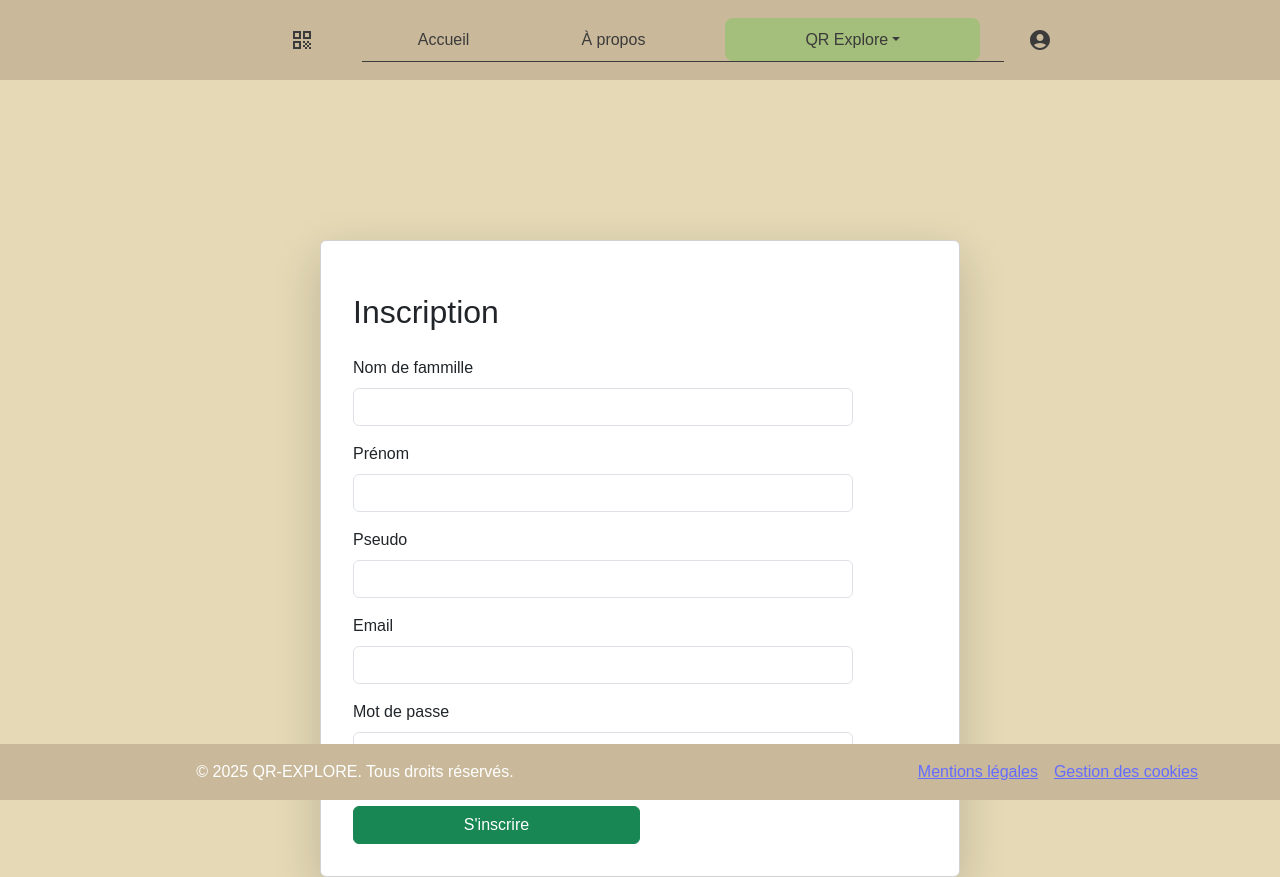
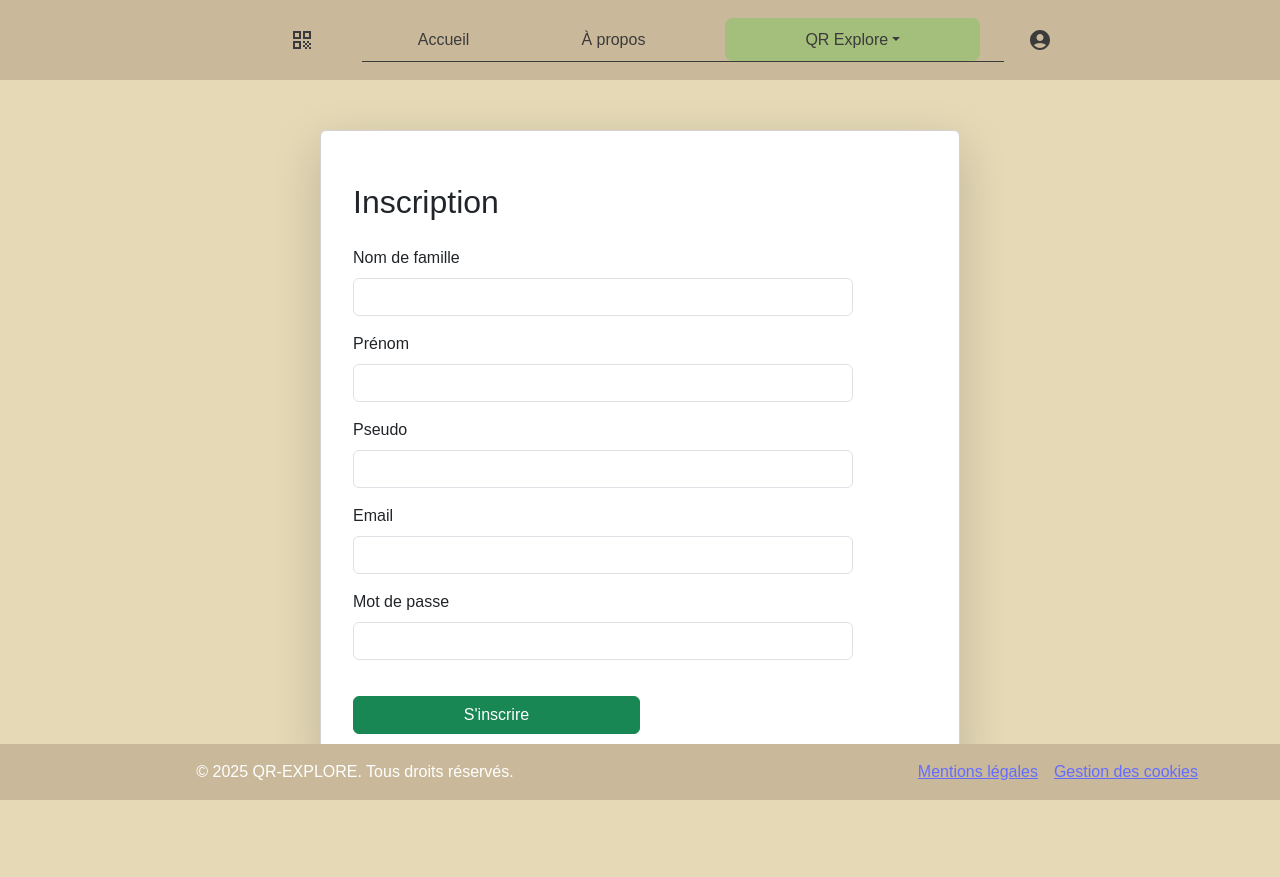
Before and after one commit to Vick-17/QR-EXPLORE, a React (Vite) app: page /signup in a window 1280 px wide. After the commit the page ends 800 px from the top, so only its background shows below. Built offline with nearby package versions, Linux system fonts and the light colour scheme.

Commit message:
REFACTOR : Mise à jour du style de la carte d'inscription, correction d'une faute de frappe dans le label et ajout d'un fichier QR code

```diff
--- a/src/Style/pages/SignUp.css
+++ b/src/Style/pages/SignUp.css
@@ -1,8 +1,5 @@
 .signup-card {
-    width: 500rem;
-    height: 50%;
-    z-index: 50;
-    margin-top: 10rem;
+    margin-top: 50px;
 }
 
 .card {
--- a/src/pages/SignUp.jsx
+++ b/src/pages/SignUp.jsx
@@ -49,7 +49,7 @@ const SignUp = () => {
         <h2 className="text-center mb-4">Inscription</h2>
         <form onSubmit={handleSubmit}>
           <div className="mb-3">
-            <label className="form-label">Nom de fammille</label>
+            <label className="form-label">Nom de famille</label>
             <input type="text" className="form-control" name="firstName" value={formData.firstName} onChange={handleChange} required />
           </div>
           <div className="mb-3">
```
Also changed, not shown: public/qr-code.png (added).
